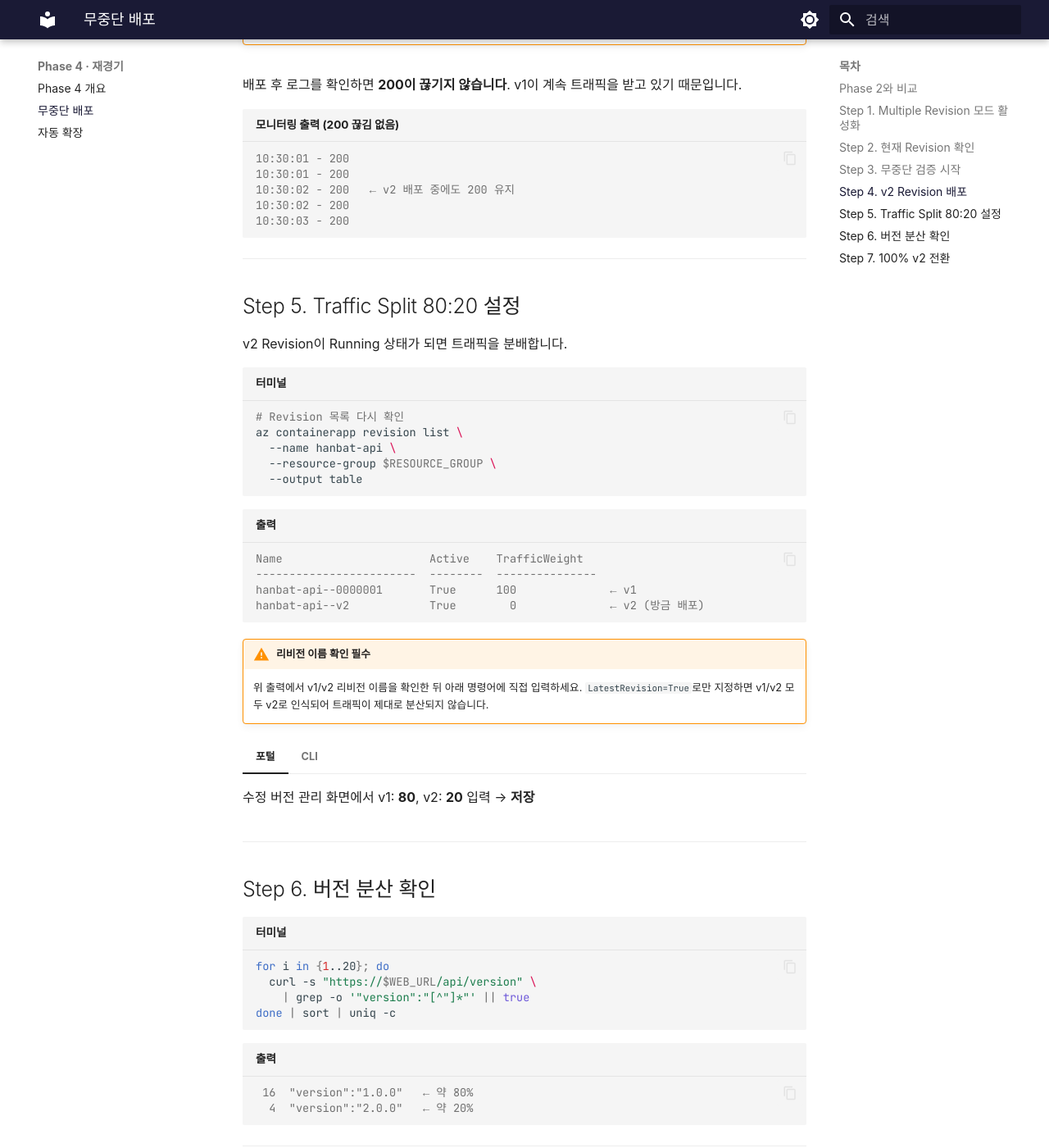
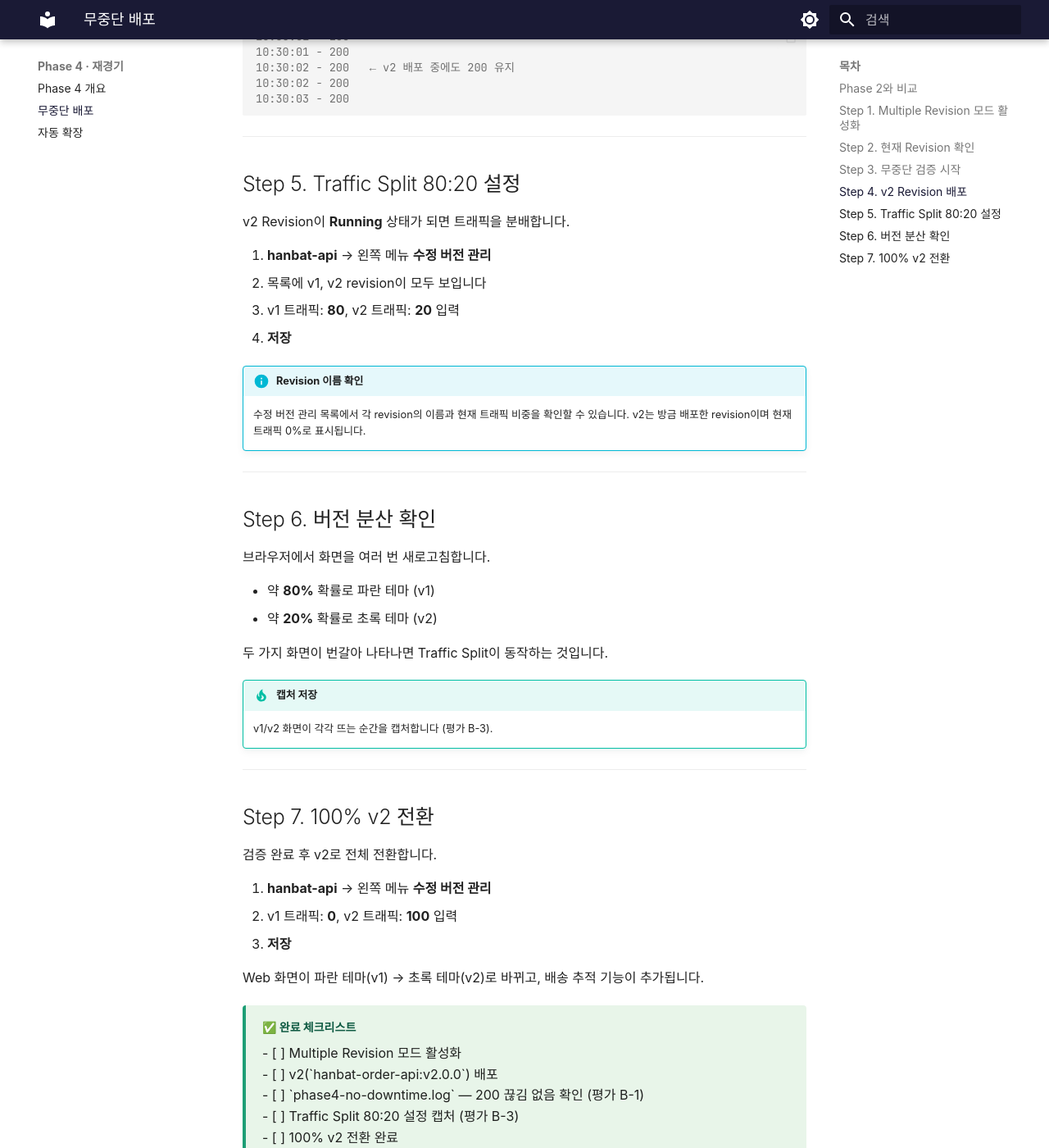
Before and after one commit to skilleat-labs/container-service-labs, an MkDocs documentation site: the page built from docs/phase-4/zero-downtime-deploy.md, in a window 1280 px wide and 1400 px high, scrolled down 2490 px. Shown: the whole window at 82% size. Built offline with MkDocs 1.6.1 and Material for MkDocs 9.7.7, drawn with Linux system fonts in a browser that asks for light colours; some web fonts are replaced; some of the changed text lies outside the part shown.

Commit message:
docs: zero-downtime-deploy 포털 전용으로 전환
- CLI 탭 제거, 포털 클릭 중심 가이드로 재작성
- 수정 버전 관리 메뉴 경로 명시
- Traffic Split 포털에서 직접 설정하도록 변경
- 버전 분산 확인을 브라우저 새로고침으로 교체

Co-Authored-By: Claude Sonnet 4.6 <noreply@anthropic.com>

````diff
--- a/docs/phase-4/zero-downtime-deploy.md
+++ b/docs/phase-4/zero-downtime-deploy.md
@@ -25,44 +25,29 @@ Revision 교체 → 다운타임 0초 / Traffic Split → v1:v2 = 80:20
 
 ## Step 1. Multiple Revision 모드 활성화
 
-=== "포털"
+기본값은 Single(단일) 모드입니다. Traffic Split을 사용하려면 먼저 Multiple 모드로 바꿔야 합니다.
 
-    `hanbat-api` → **수정 버전 관리** → 수정 버전 모드: **여러 개** → **저장**
-
-=== "CLI"
-
-    ```bash title="터미널"
-    az containerapp revision set-mode \
-      --name hanbat-api \
-      --resource-group $RESOURCE_GROUP \
-      --mode Multiple
-    ```
+1. **hanbat-api** → 왼쪽 메뉴 **수정 버전 관리**
+2. 상단 **수정 버전 모드** → **여러 개** 선택
+3. **저장**
 
 ---
 
 ## Step 2. 현재 Revision 확인
 
-```bash title="터미널"
-az containerapp revision list \
-  --name hanbat-api \
-  --resource-group $RESOURCE_GROUP \
-  --output table
-```
+1. **hanbat-api** → 왼쪽 메뉴 **수정 버전 관리**
+2. 목록에 현재 revision이 1개 보이고 트래픽 **100%** 가 할당되어 있으면 정상입니다
 
-```console title="출력"
-Name                      Active    TrafficWeight    CreatedTime
-------------------------  --------  ---------------  -------------------
-hanbat-api--abc123        True      100              2026-04-21T09:00:00
-```
+현재 revision 이름을 메모해둡니다 (예: `hanbat-api--0000001`). 이후 Traffic Split 설정 시 사용합니다.
 
 ---
 
 ## Step 3. 무중단 검증 시작
 
-터미널을 하나 열어두고 모니터링을 시작합니다. **배포 전부터** 실행해야 합니다.
+배포 **전부터** 모니터링을 시작해야 다운타임이 없다는 걸 증명할 수 있습니다.
 
 ```bash title="터미널 (모니터링 — 배포 전 미리 실행)"
-# WEB_URL이 없으면 먼저 설정
+# WEB_URL 확인
 WEB_URL=$(az containerapp show \
   --name hanbat-web \
   --resource-group $RESOURCE_GROUP \
@@ -84,39 +69,26 @@ done | tee ~/phase4-no-downtime.log
 
 ## Step 4. v2 Revision 배포
 
-=== "포털"
+1. **hanbat-api** → 왼쪽 메뉴 **수정 버전 관리** → **+ 새 수정 버전 만들기**
 
-    `hanbat-api` → **수정 버전 관리** → **+ 새 수정 버전 만들기**
+2. **컨테이너** 탭:
 
-    **컨테이너** 탭:
+   | 항목 | 값 |
+   |------|-----|
+   | 이미지 및 태그 | `<ACR_SERVER>/hanbat-order-api:v2.0.0` |
 
-    | 항목 | 값 |
-    |------|-----|
-    | 이미지 및 태그 | `<ACR_SERVER>/hanbat-order-api:v2.0.0` |
+3. **환경 변수** 섹션:
 
-    **환경 변수** 섹션:
+   | 이름 | 값 |
+   |------|-----|
+   | `APP_VERSION` | `2.0.0` |
 
-    | 이름 | 값 |
-    |------|-----|
-    | `APP_VERSION` | `2.0.0` |
+4. **만들기**
 
-    → **만들기**
+!!! warning "환경변수도 반드시 변경하세요"
+    이미지만 v2.0.0으로 바꾸고 `APP_VERSION`을 그대로 두면 footer에 `v1.0.0`이 표시됩니다. 이미지와 환경변수를 함께 변경해야 합니다.
 
-    !!! warning "환경변수도 반드시 변경하세요"
-        이미지만 v2.0.0으로 바꾸고 `APP_VERSION`을 그대로 두면 footer에 `v1.0.0`이 표시됩니다. 이미지와 환경변수를 함께 변경해야 합니다.
-
-=== "CLI"
-
-    ```bash title="터미널"
-    az containerapp update \
-      --name hanbat-api \
-      --resource-group $RESOURCE_GROUP \
-      --image ${ACR_SERVER}/hanbat-order-api:v2.0.0 \
-      --set-env-vars APP_VERSION=2.0.0 \
-      --revision-suffix v2
-    ```
-
-배포 후 로그를 확인하면 **200이 끊기지 않습니다**. v1이 계속 트래픽을 받고 있기 때문입니다.
+배포 후 모니터링 로그를 확인하면 **200이 끊기지 않습니다**. v2가 뜨는 동안 v1이 계속 트래픽을 받고 있기 때문입니다.
 
 ```console title="모니터링 출력 (200 끊김 없음)"
 10:30:01 - 200
@@ -130,61 +102,30 @@ done | tee ~/phase4-no-downtime.log
 
 ## Step 5. Traffic Split 80:20 설정
 
-v2 Revision이 Running 상태가 되면 트래픽을 분배합니다.
+v2 Revision이 **Running** 상태가 되면 트래픽을 분배합니다.
 
-```bash title="터미널"
-# Revision 목록 다시 확인
-az containerapp revision list \
-  --name hanbat-api \
-  --resource-group $RESOURCE_GROUP \
-  --output table
-```
+1. **hanbat-api** → 왼쪽 메뉴 **수정 버전 관리**
+2. 목록에 v1, v2 revision이 모두 보입니다
+3. v1 트래픽: **80**, v2 트래픽: **20** 입력
+4. **저장**
 
-```console title="출력"
-Name                      Active    TrafficWeight
-------------------------  --------  ---------------
-hanbat-api--0000001       True      100              ← v1
-hanbat-api--v2            True        0              ← v2 (방금 배포)
-```
-
-!!! warning "리비전 이름 확인 필수"
-    위 출력에서 v1/v2 리비전 이름을 확인한 뒤 아래 명령어에 직접 입력하세요.
-    `LatestRevision=True`로만 지정하면 v1/v2 모두 v2로 인식되어 트래픽이 제대로 분산되지 않습니다.
-
-=== "포털"
-
-    수정 버전 관리 화면에서 v1: **80**, v2: **20** 입력 → **저장**
-
-=== "CLI"
-
-    ```bash title="터미널"
-    # revision list에서 확인한 이름으로 변경
-    V1_REVISION=hanbat-api--0000001
-    V2_REVISION=hanbat-api--v2
-
-    az containerapp ingress traffic set \
-      --name hanbat-api \
-      --resource-group $RESOURCE_GROUP \
-      --revision-weight \
-        ${V1_REVISION}=80 \
-        ${V2_REVISION}=20
-    ```
+!!! info "Revision 이름 확인"
+    수정 버전 관리 목록에서 각 revision의 이름과 현재 트래픽 비중을 확인할 수 있습니다.
+    v2는 방금 배포한 revision이며 현재 트래픽 0%로 표시됩니다.
 
 ---
 
 ## Step 6. 버전 분산 확인
 
-```bash title="터미널"
-for i in {1..20}; do
-  curl -s "https://$WEB_URL/api/version" \
-    | grep -o '"version":"[^"]*"' || true
-done | sort | uniq -c
-```
+브라우저에서 화면을 여러 번 새로고침합니다.
 
-```console title="출력"
- 16  "version":"1.0.0"   ← 약 80%
-  4  "version":"2.0.0"   ← 약 20%
-```
+- 약 **80%** 확률로 파란 테마 (v1)
+- 약 **20%** 확률로 초록 테마 (v2)
+
+두 가지 화면이 번갈아 나타나면 Traffic Split이 동작하는 것입니다.
+
+!!! tip "캡처 저장"
+    v1/v2 화면이 각각 뜨는 순간을 캡처합니다 (평가 B-3).
 
 ---
 
@@ -192,19 +133,9 @@ done | sort | uniq -c
 
 검증 완료 후 v2로 전체 전환합니다.
 
-=== "포털"
-
-    v1: **0**, v2: **100** → 저장
-
-=== "CLI"
-
-    ```bash title="터미널"
-    az containerapp ingress traffic set \
-      --name hanbat-api \
-      --resource-group $RESOURCE_GROUP \
-      --revision-weight \
-        ${V2_REVISION}=100
-    ```
+1. **hanbat-api** → 왼쪽 메뉴 **수정 버전 관리**
+2. v1 트래픽: **0**, v2 트래픽: **100** 입력
+3. **저장**
 
 Web 화면이 파란 테마(v1) → 초록 테마(v2)로 바뀌고, 배송 추적 기능이 추가됩니다.
 
````
Also changed, not shown: other parts of docs/phase-4/zero-downtime-deploy.md (+1 -1 lines).
